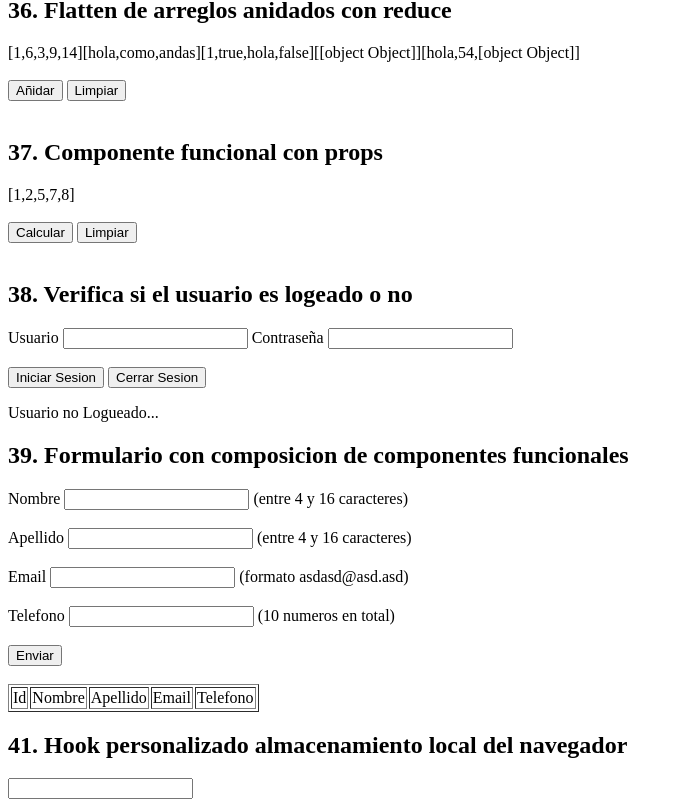
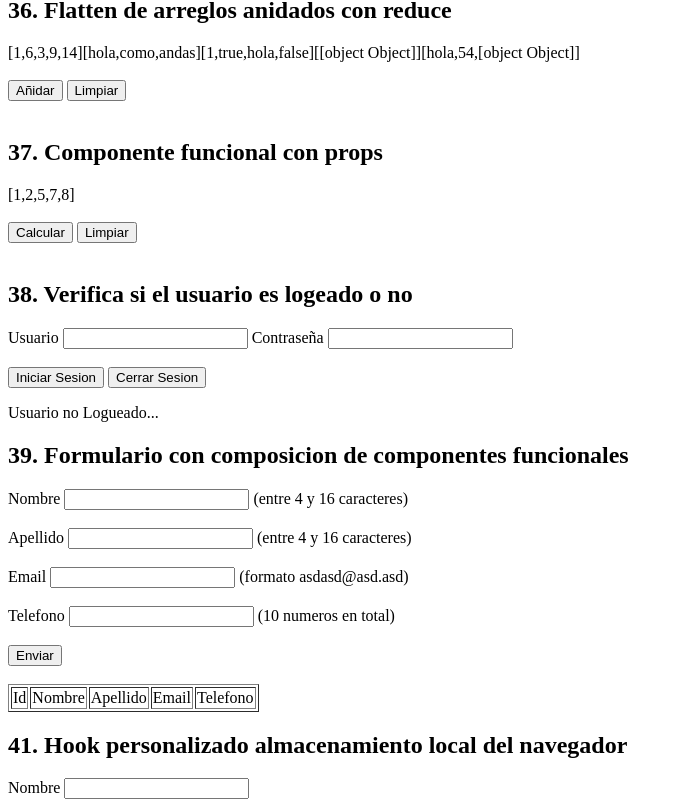
Before and after one commit to matiasmoscone1/practica-ejercicios-logica-programacion-react, a React (Vite) app: page / in a window 1280 px wide. Shown: the part 6183-6990 px from the top of the page, without its empty margins (0-683 px from the left). Built offline with nearby package versions, Linux system fonts and the light colour scheme.

Commit message:
Resolviendo ejercicio 41

```diff
--- a/src/ejercicios/HookPersonalizadoUseLocalStorage.jsx
+++ b/src/ejercicios/HookPersonalizadoUseLocalStorage.jsx
@@ -4,8 +4,11 @@
 //a los componentes almacenar y recuperar datos en el almacenamiento local del navegador
 //de manera transparente.
 
+import e from "cors";
+import { useState } from "react";
+
 const HookPersonalizadoUseLocalStorage = () => {
-
+    /*
     console.log(localStorage);
 
     const myData = {key: "value"};
@@ -19,12 +22,31 @@ const HookPersonalizadoUseLocalStorage = () => {
     //console.log(localStorage.key(0));
     //localStorage.key()
 
-    console.log(localStorage.getItem("valor"));
+    console.log(localStorage.getItem("valor"));*/
+
+    const [nombre, setNombre] = useState(undefined);
+
+    const useLocalStorage = () => {
+
+
+    }
+
+    const funcionEnviadora = (e) => {
+        e.preventDefault()
+    }
+
+
+    console.log(nombre);
+
+
 
     return(<>
     <div>
         <h2>41. Hook personalizado almacenamiento local del navegador </h2>
-        <input />
+        <form onSubmit={(e) => funcionEnviadora(e)}>
+            <label>Nombre</label>{" "}
+            <input onChange={(e) => setNombre(e.target.value)}/>
+        </form>
 
     </div>
     </>)
```
